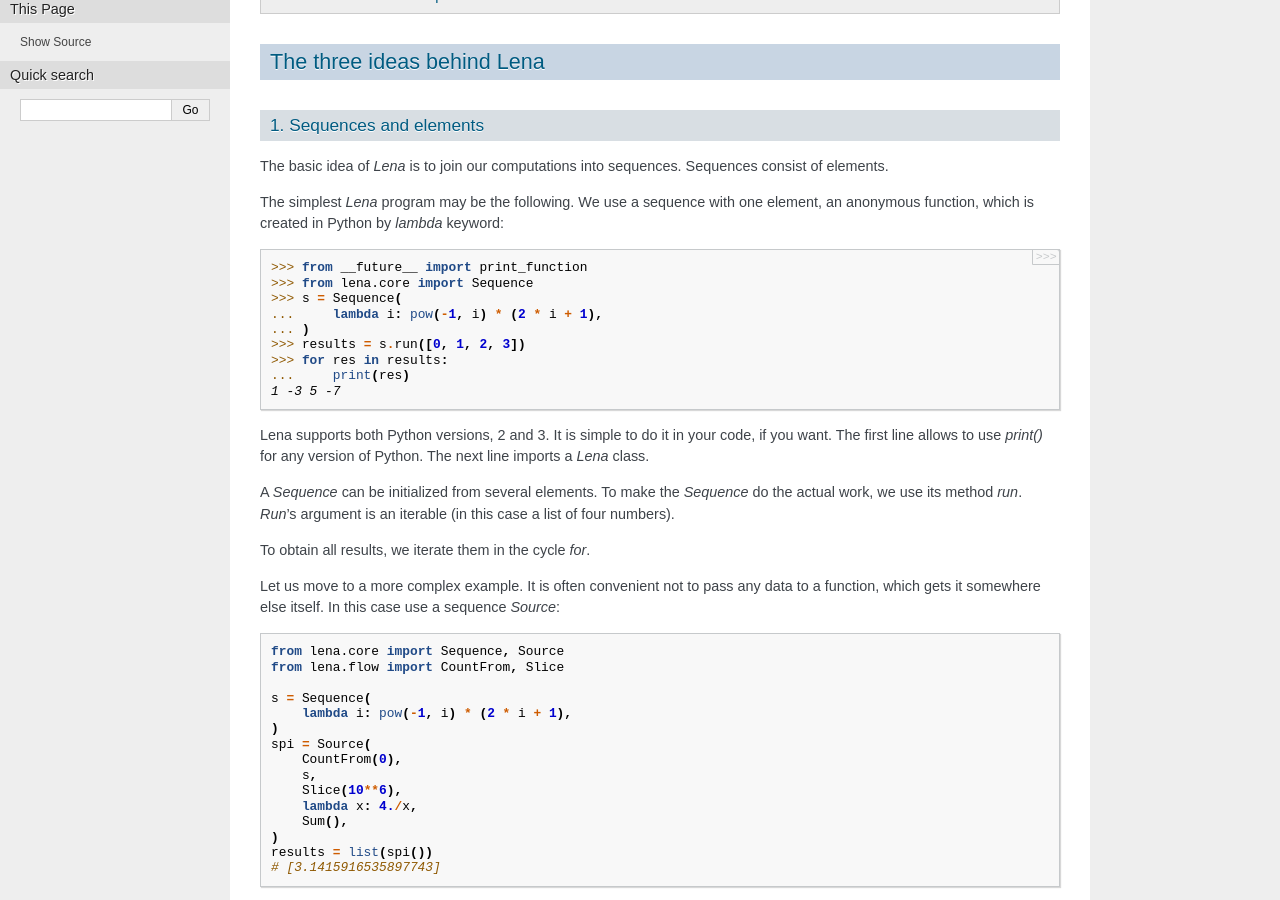
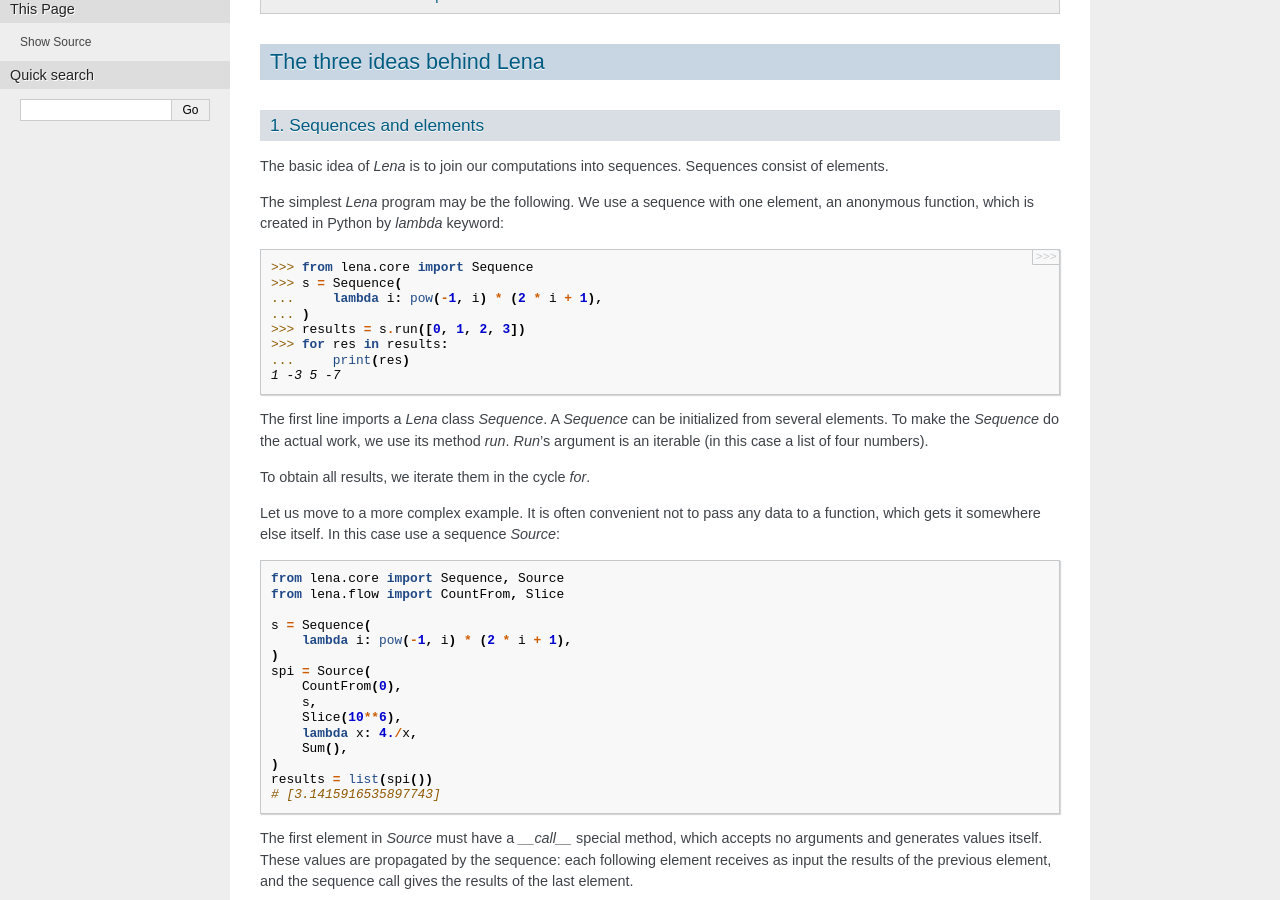
Before and after one commit to ynikitenko/lena, a Sphinx documentation site: the page built from docs/source/tutorial/1-introduction.rst, in a window 1280 px wide and 900 px high, scrolled down 427 px. Built offline with Sphinx 7.4.7, drawn with Linux system fonts in a browser that asks for light colours; comment, search, counter and statistics services are not loaded; some of the changed text lies outside the part shown.

Commit message:
Update code examples in the tutorial (part 1 and 2).

```diff
--- a/docs/examples/tutorial/1_intro/main.py
+++ b/docs/examples/tutorial/1_intro/main.py
@@ -1,5 +1,3 @@
-from __future__ import print_function
-
 import os
 
 from lena.core import Sequence, Source
--- a/docs/source/tutorial/1-introduction.rst
+++ b/docs/source/tutorial/1-introduction.rst
@@ -35,7 +35,6 @@
 We use a sequence with one element,
 an anonymous function, which is created in Python by *lambda* keyword:
 
->>> from __future__ import print_function
 >>> from lena.core import Sequence
 >>> s = Sequence(
 ...     lambda i: pow(-1, i) * (2 * i + 1),
@@ -45,11 +44,7 @@
 ...     print(res)
 1 -3 5 -7
 
-Lena supports both Python versions, 2 and 3.
-It is simple to do it in your code, if you want.
-The first line allows to use *print()* for any version of Python.
-The next line imports a *Lena* class.
-
+The first line imports a *Lena* class *Sequence*.
 A *Sequence* can be initialized from several elements.
 To make the *Sequence* do the actual work, we use its method *run*.
 *Run*'s argument is an iterable (in this case a list of four numbers).
```
Also changed, not shown: docs/examples/tutorial/2_split/main4.py (+4 -6 lines), 1 other file.
